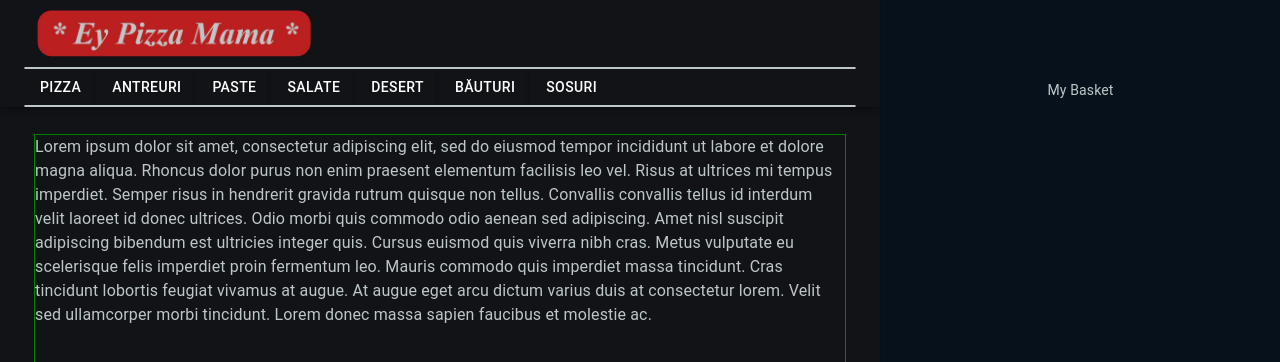
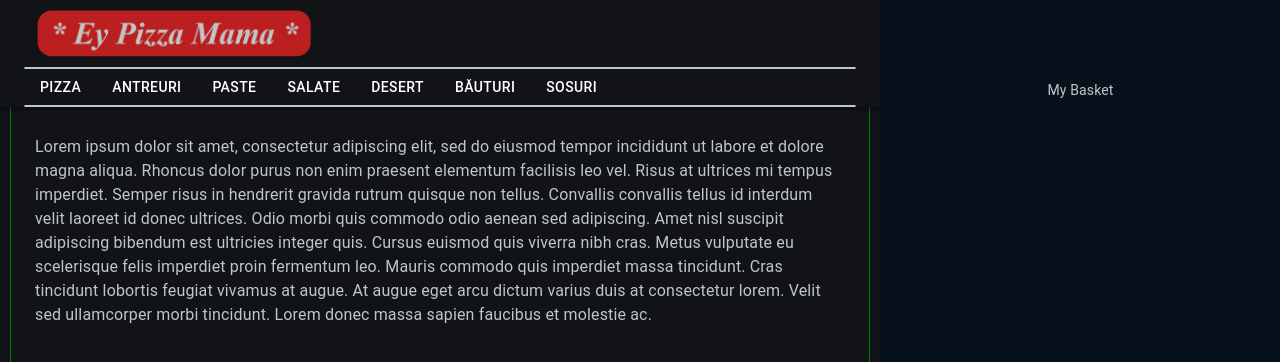
Before and after one commit to TheAncientOwl/pizza-website, a React (Create React App) app: page / in a window 1280 px wide. Shown: the top 362 px of the page. Built offline with nearby package versions, Linux system fonts and the light colour scheme.

Commit message:
finished prods container.

```diff
--- a/src/components/products/ProductsContainer.jsx
+++ b/src/components/products/ProductsContainer.jsx
@@ -5,11 +5,10 @@ const useStyles = makeStyles(theme => ({
   root: {
     flexGrow: 1,
     padding: theme.spacing(3),
-  },
-  content: {
+
     marginLeft: '10px',
     marginRight: '10px',
-    minHeight: '75vh',
+    minHeight: '100vh',
 
     borderStyle: 'solid',
     borderColor: 'green',
@@ -24,12 +23,10 @@ export default function ProductsContainer({ children }) {
   const classes = useStyles();
 
   return (
-    <>
-      <div className={classes.root}>
-        <div className={classes.toolbar} />
-        <div className={classes.content}>{children}</div>
-      </div>
-    </>
+    <div className={classes.root}>
+      <div className={classes.toolbar} />
+      {children}
+    </div>
   );
 }
 
```
